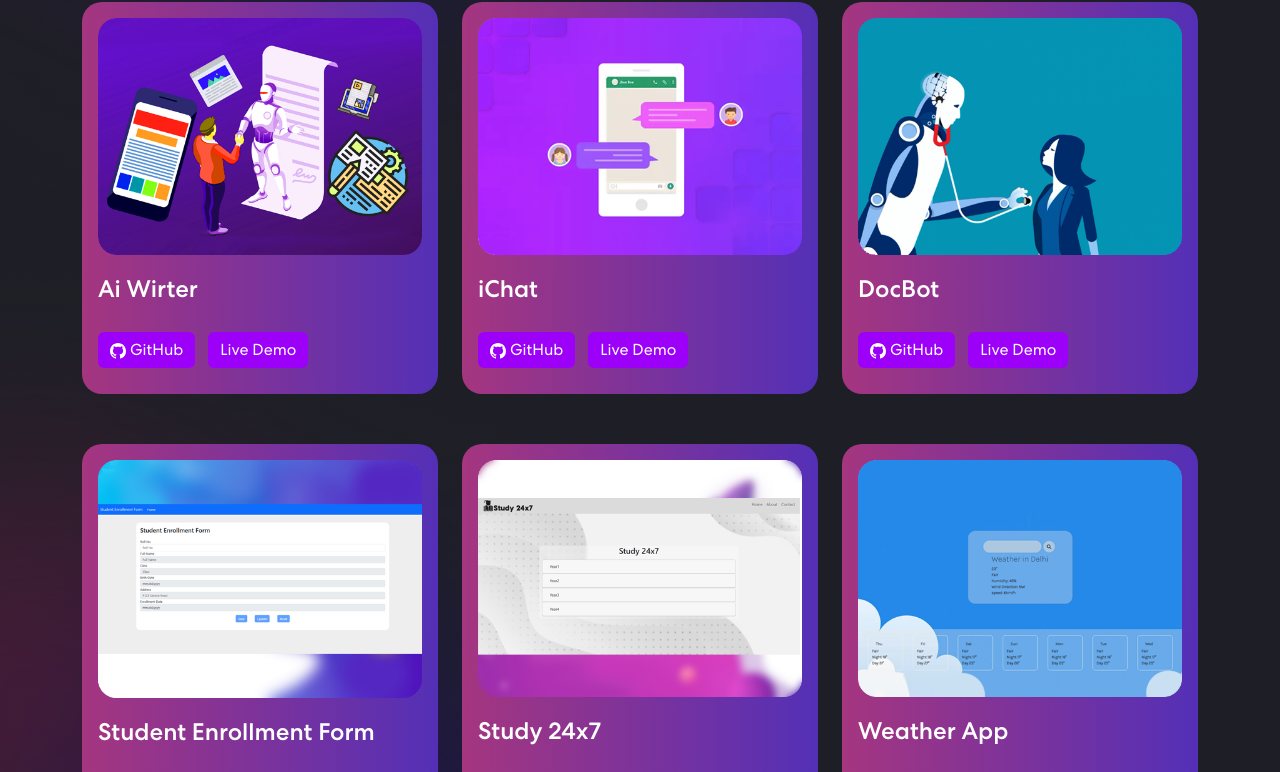
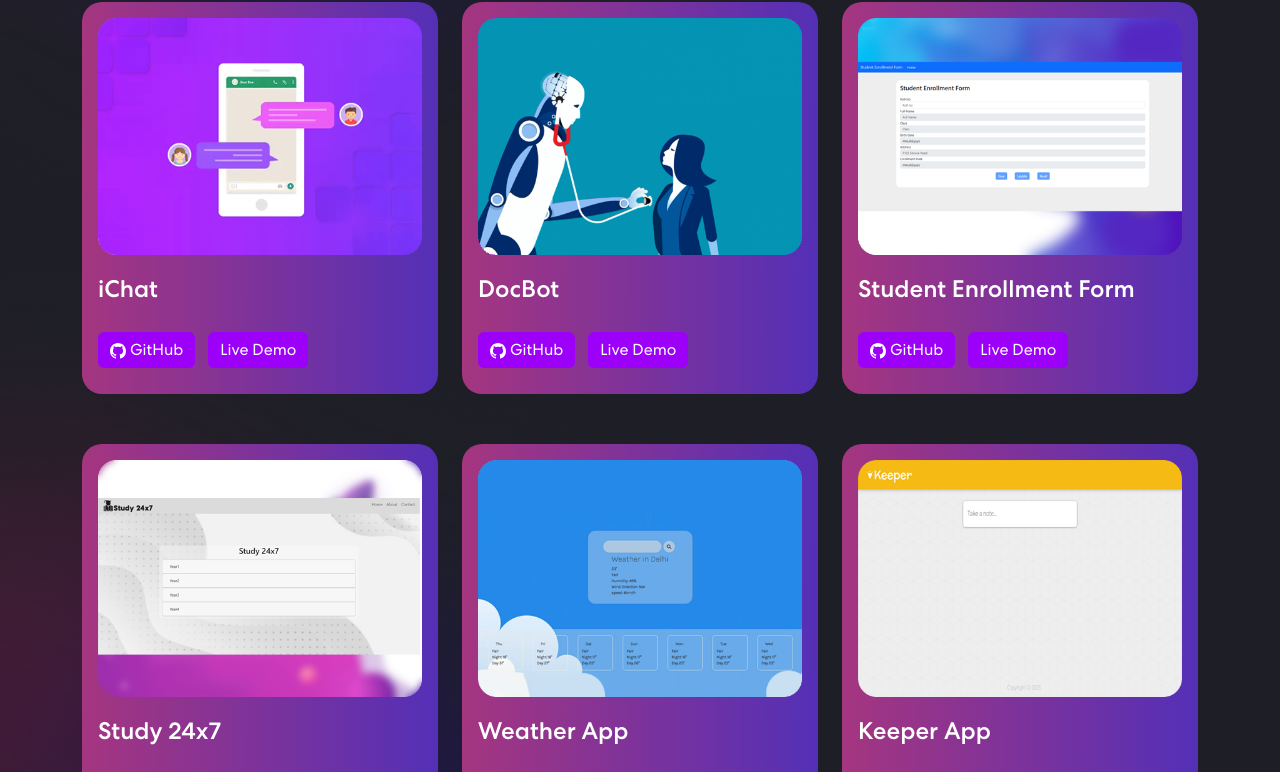
Before and after one commit to Maneek4949/Portfolio, a React (Create React App) app: page / in a window 1280 px wide. Shown: the part 2950-3722 px from the top of the page. Built offline with nearby package versions, Linux system fonts and the light colour scheme.

Commit message:
remove ai content writer

```diff
--- a/src/component/Project/Project.jsx
+++ b/src/component/Project/Project.jsx
@@ -13,11 +13,6 @@ import "./project.css"
 
 function Project(){
     const projects=[
-    {   title:"Ai Wirter",
-        imgUrl: ac,
-        github:"https://github.com/Maneek4949/Ai Writer",
-        live:"https://github.com/Maneek4949/Ai Writer"},
-
     {
         title:"iChat",
         imgUrl: ichat,
```
